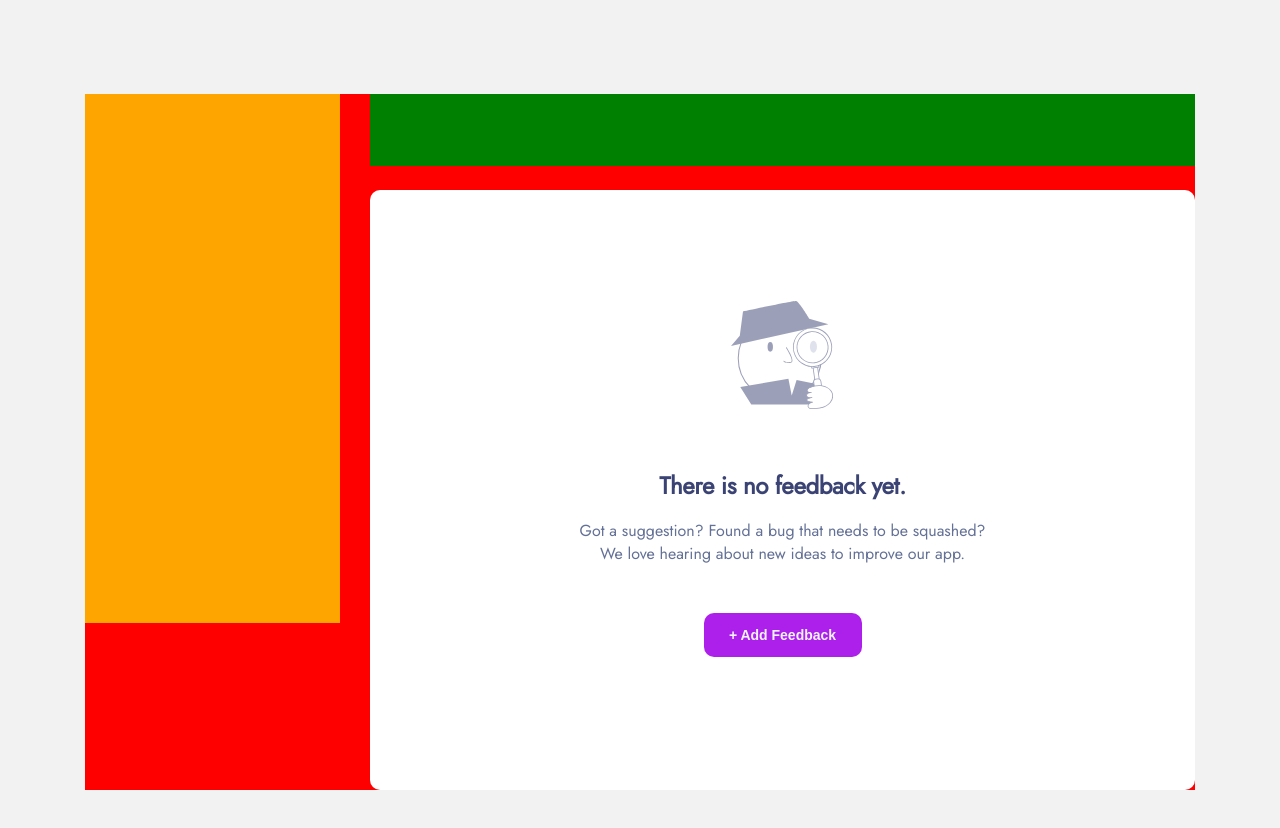
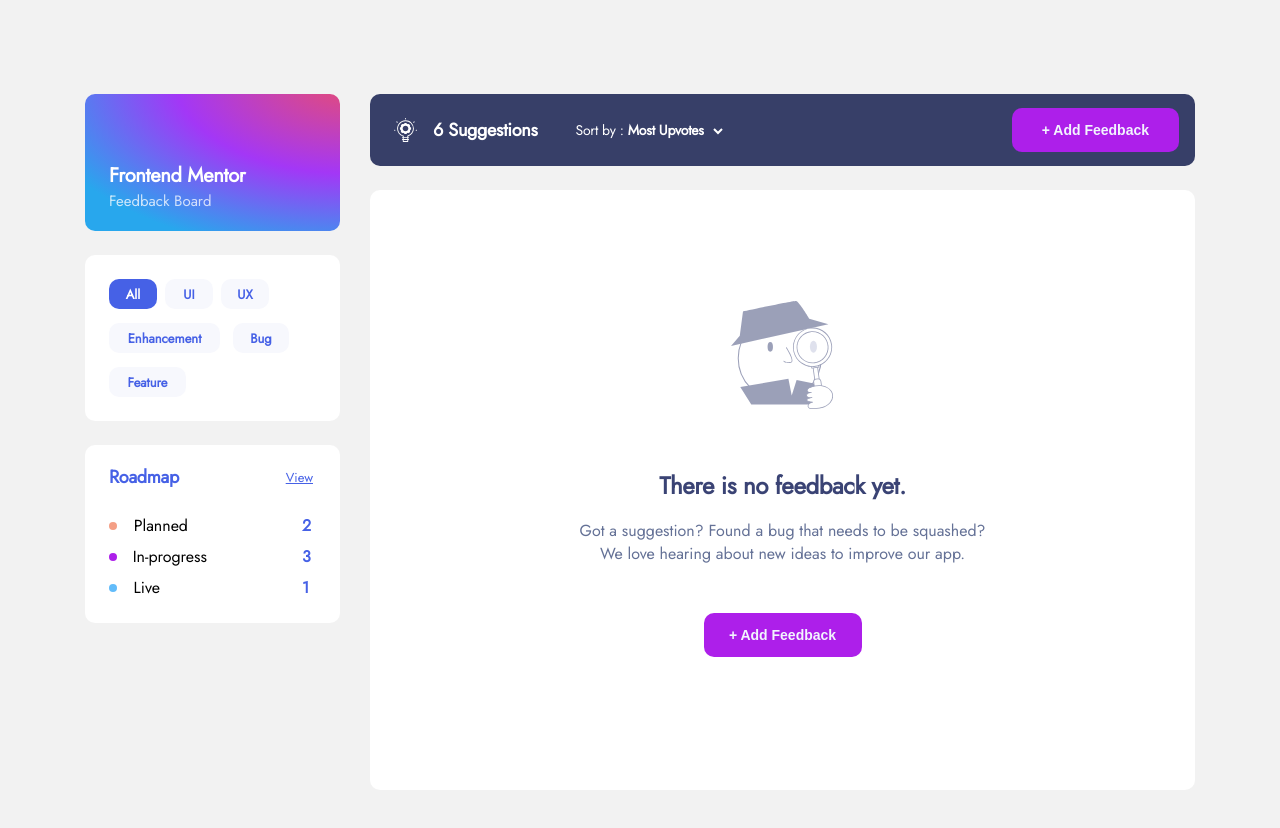
Before and after one commit to AmaliTech-Training-Academy/product-feedback-app, a React (Create React App) app in the folder project/: page / in a window 1280 px wide. Shown: the top 828 px of the page. Before the commit the page ends 800 px from the top, so only its background shows below. Built offline with nearby package versions, Linux system fonts and the light colour scheme.

Commit message:
Done with the empty components of suggestion page

```diff
--- a/project/src/App.js
+++ b/project/src/App.js
@@ -1,12 +1,12 @@
 import React from 'react';
 import './App.css';
-import Sidebar from './Components/Sidebar/Sidebar';
 import Home from './Pages/Home/Home';
+// import Feedback from './Pages/Feedback/Feedback'
 
 function App() {
   return (
     <div className="App">
-      {/* <Sidebar /> */}
+      {/* <Feedback /> */}
       <Home />
     </div>
   );
--- a/project/src/Components/Sidebar/SidebarStyles.js
+++ b/project/src/Components/Sidebar/SidebarStyles.js
@@ -27,8 +27,8 @@ export const FrontendMentors = styled(Container)`
 color: black;
 height: 137px;
 border-radius: 10px;
-background: white;
-// background: radial-gradient(128.88% 128.88% at 103.9% -10.39%, #E84D70 0%, #A337F6 53.09%, #28A7ED 100%);
+// background: white;
+background: radial-gradient(128.88% 128.88% at 103.9% -10.39%, #E84D70 0%, #A337F6 53.09%, #28A7ED 100%);
 
 div {
   margin: 0 24px;
@@ -40,16 +40,16 @@ div {
 }
 
 .h2 {
-  background-color: green;
+  // background-color: green;
   height: 29px;
-  // color: #FFFFFF;
+  color: #FFFFFF;
 }
 
 .body-2 {
-  background-color: yellow;
+  // background-color: yellow;
   width: 108px:
   height: 22px;
-  // color: #FFFFFF;
+  color: #FFFFFF;
   opacity: 0.75;
 }
 
@@ -124,38 +124,61 @@ justify-content: center;
 align-items: center;
 font-size: 13px;
 font-weight: 600;
+  &:hover {
+    cursor: pointer;
+  }
 `
 
 export const UI = styled(All)`
-background-color: #F2F4FF;
+background-color: #F7F8FD;
 color: #4661E6;
 margin-left: 8px;
+  &:hover {
+    cursor: pointer;
+    background: #F2F4FF;
+  }
 `
 
 export const UX = styled(All)`
-background-color: #F2F4FF;
+background-color: #F7F8FD;
 color: #4661E6;
 margin-left: 8px;
+  &:hover {
+    cursor: pointer;
+    background: #F2F4FF;
+  }
 `
 
 export const Enhancement = styled(All)`
 width: 111px;
-background-color: #F2F4FF;
+background-color: #F7F8FD;
 color: #4661E6;
+  &:hover {
+    cursor: pointer;
+    background: #F2F4FF;
+  }
 `
 
 export const Bug = styled(All)`
 width: 56px;
 margin-left: 13px;
-background-color: #F2F4FF;
+background-color: #F7F8FD;
 color: #4661E6;
+  &:hover {
+    cursor: pointer;
+    background: #F2F4FF;
+  }
 `
 
 export const Feature = styled(All)`
 width: 77px;
-background-color: #F2F4FF;
+background-color: #F7F8FD;
 color: #4661E6;
 margin-top: 14px;
+  &:hover {
+    cursor: pointer;
+    background: #F2F4FF;
+  }
 `
 
 export const RoadMap = styled(Container)`
@@ -179,6 +202,8 @@ border-radius: 10px;
   height: 26px;
 }
 
+
+
 .roadmap-view .h3{
   // background-color: green;
   color: #4661E6;
@@ -188,6 +213,10 @@ border-radius: 10px;
   // background-color: green;
   text-decoration: underline;
   color: #4661E6;
+}
+
+.roadmap-view .body-3:hover {
+  cursor: pointer;
 }
 
 .roadmap-planned {
--- a/project/src/Pages/Home/Home.js
+++ b/project/src/Pages/Home/Home.js
@@ -1,21 +1,23 @@
 import React from 'react'
 import './HomeStyles.css'
+import Header from '../../Components/Header/Header'
+import Sidebar from '../../Components/Sidebar/Sidebar'
 
 function Home() {
   return (
     <div className='main-page'>
-      {/* Sidebar  */}
-      <section className='sidebar'></section>
+      <Sidebar />
+      {/* <section className='sidebar'></section> */}
       <div>
-        {/* Header */}
-        <header className='header'></header>
+        <Header />
+        {/* <header className='header'></header> */}
         <div className='empty-page'>
           <div className='empty-page-component'>
             <img src='./assets/suggestions/illustration-empty.svg'/>
             <div className='text-container'>
               <span className='h1'>There is no feedback yet.</span>
               <span className='body-1'>Got a suggestion? Found a bug that needs to be squashed? We love hearing about new ideas to improve our app.</span>
-              <button className='button-1-default'>+ Add Feedback</button>
+              <button className='button-1-default empty'>+ Add Feedback</button>
             </div>
           </div>
         </div>
--- a/project/src/Pages/Home/HomeStyles.css
+++ b/project/src/Pages/Home/HomeStyles.css
@@ -6,20 +6,10 @@
   justify-content: space-between;
   /* align-items: center; */
   margin-top: 94px;
-  background: red;
+  margin-bottom: 129px;
+  /* background: red; */
 }
 
-.sidebar {
-  height: 529px;
-  width: 255px;
-  background: orange;
-}
-
-.header{
-  width: 825px;
-  height: 72px;
-  background: green;
-}
 .empty-page {
   width: 825px;
   height: 600px;
@@ -71,7 +61,7 @@
   font-weight: 400;
 }
 
-button {
+.button-1-default.empty {
   margin-top: 48px;
   font-weight: 700;
 }
```
